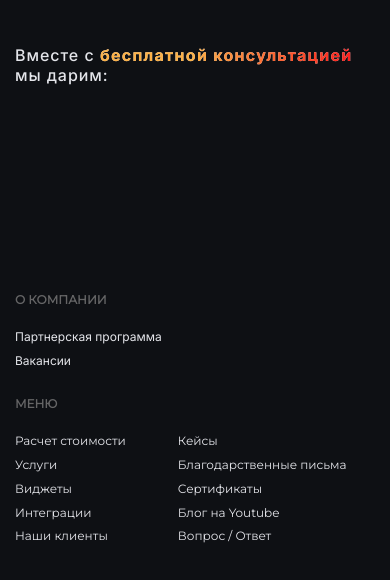
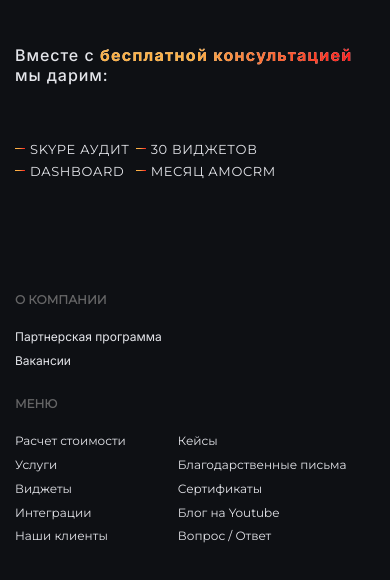
Before and after one commit to tanny-may/WELBEX-test, a plain HTML site: page index.html in a window 390 px wide. Shown: the part 264-844 px from the top of the page. Drawn offline with Linux system fonts and the light colour scheme.

Commit message:
desktop + mobile without balls

```diff
--- a/css/style.css
+++ b/css/style.css
@@ -145,6 +145,11 @@ main {
 .main-benefits__columns {
     display: flex;
     text-align: right;
+}
+
+
+.main-benefits__mobile {
+    display: none;
 }
 
 .main-benefits__left {
@@ -397,6 +402,22 @@ footer {
         display: none;
     }
 
+    main-benefits__mobile {
+        display: flex;
+    }
+
+    .columns-h2 {
+        font-family: "Montserrat";
+        font-size: 13px;
+        font-weight: 400;
+        line-height: 16px;
+        letter-spacing: 0.05em;
+        text-transform: uppercase;
+        background: url(../img/line.png) 0 7px no-repeat;
+        background-size: 10px 1px;
+        padding-left: 15px;
+    }
+
     .shapes-mobile {
         display: block;
     }
--- a/index.html
+++ b/index.html
@@ -76,6 +76,21 @@
                     </div>
                 </div>
             </div>
+            <div class="main-benefits__mobile">
+                <div class="main-benefits__left">
+                    <div class="benefits-div__top">
+                        <h2 class="columns-h2">SKYPE АУДИТ</h2>
+                        <h2 class="columns-h2">DASHBOARD</h2>
+                    </div>
+                </div>
+                <div class="main-benefits__right">
+                    <div class="benefits-div__top">
+                        <h2 class="columns-h2">30 ВИДЖЕТОВ</h2>
+                        <h2 class="columns-h2">МЕСЯЦ AMOCRM</h2>
+
+                    </div>
+                </div>
+            </div>
             <button class="main-button">Получить консультацию</button>
         </section>
     </main>
```
Also changed, not shown: img/line.png (added).
